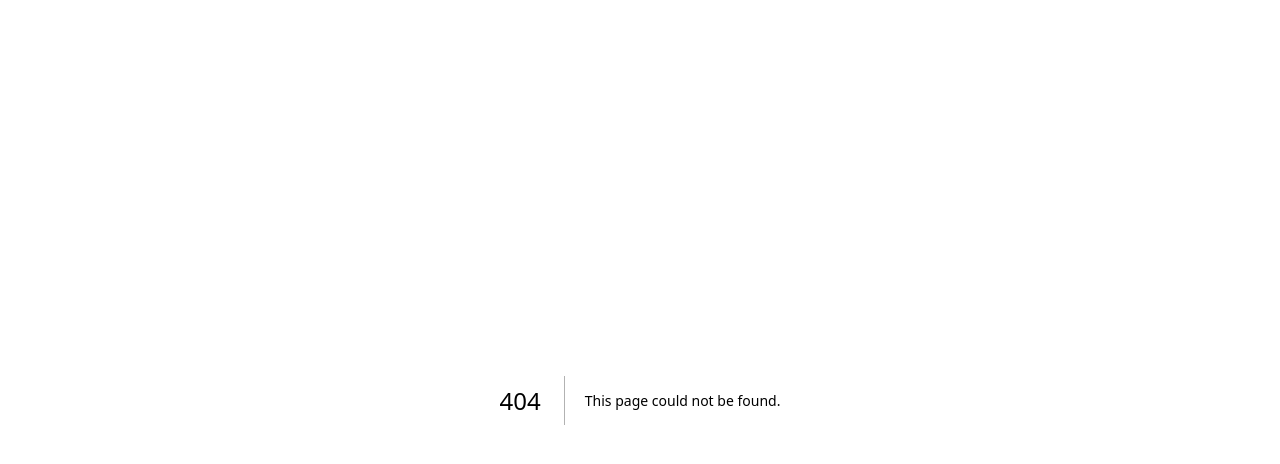
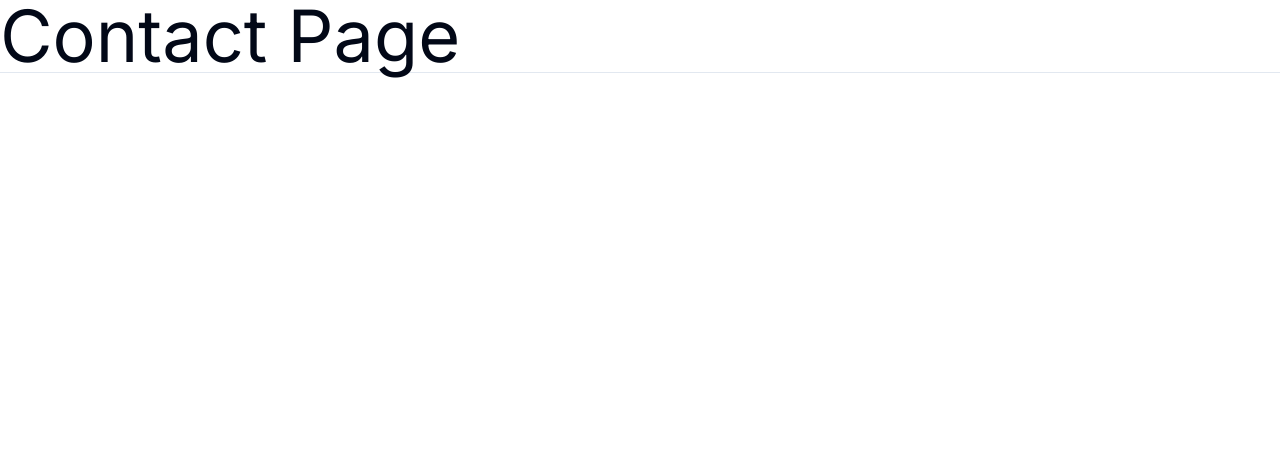
Before and after one commit to medine-tech/nextjs-first-steps, a Next.js app: page /contact in a window 1280 px wide. Before the commit this address had no page. Shown: the top 464 px of the page. Built offline with nearby package versions, Linux system fonts and the light colour scheme.

Commit message:
adding about, contact and pricing page

```diff
--- a/src/app/about/page.tsx
+++ b/src/app/about/page.tsx
@@ -1,16 +1,7 @@
-// export const AboutPage = () => {
-// 	return (
-// 		<>
-// 			<h1>About</h1>
-// 			<hr />
-// 		</>
-// 	);
-// };
-
 export default function AboutPage() {
 	return (
 		<>
-			<h1>About Page</h1>
+			<h1 className={"text-7xl"}>About Page</h1>
 			<hr />
 		</>
 	);
--- /dev/null
+++ b/src/app/contact/page.tsx
@@ -0,0 +1,8 @@
+export default function ContactPage() {
+	return (
+		<>
+			<h1 className={"text-7xl"}>Contact Page</h1>
+			<hr />
+		</>
+	);
+}
--- /dev/null
+++ b/src/app/pricing/page.tsx
@@ -0,0 +1,8 @@
+export default function PricingPage() {
+	return (
+		<>
+			<h1 className={"text-7xl"}>PricingPage</h1>
+			<hr />
+		</>
+	);
+}
```
